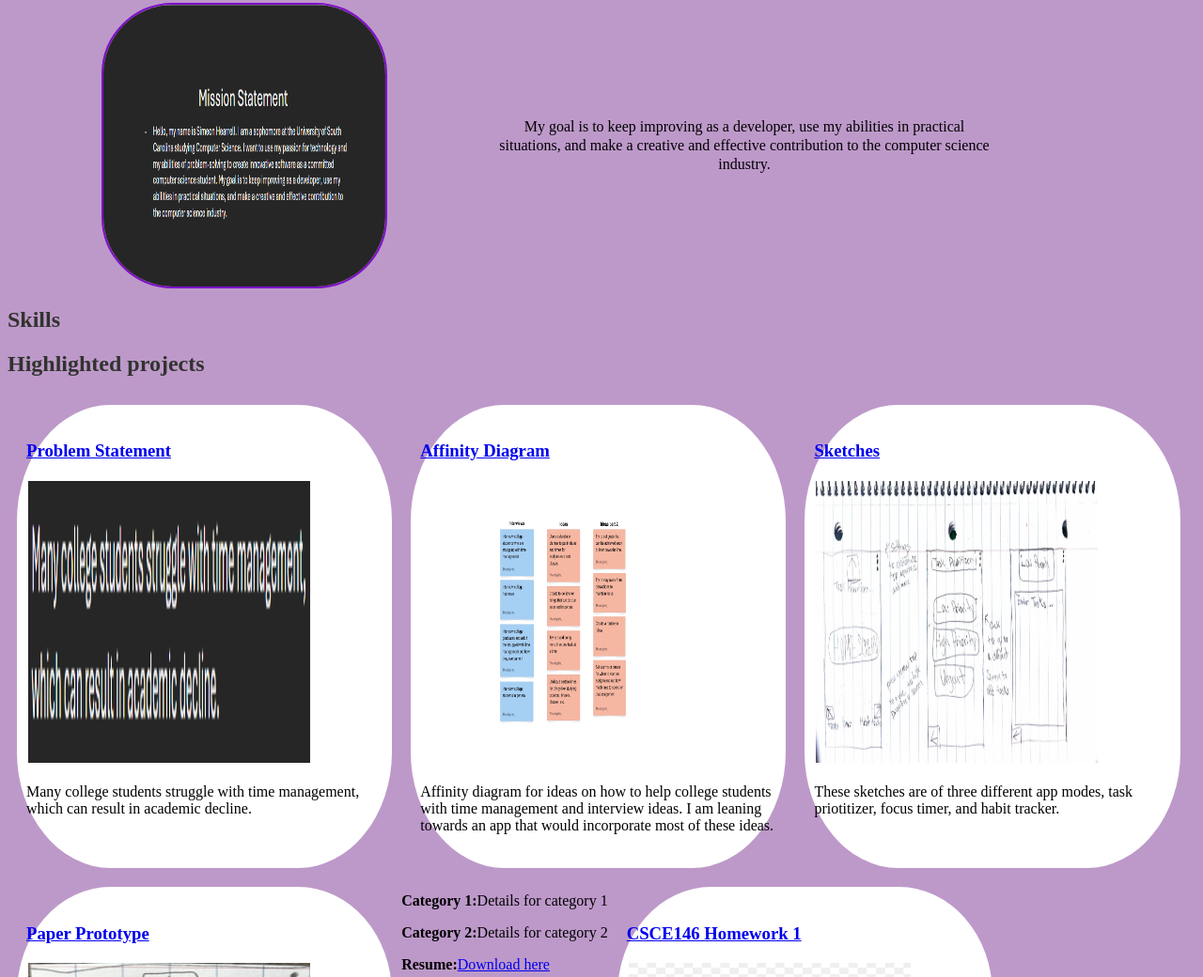
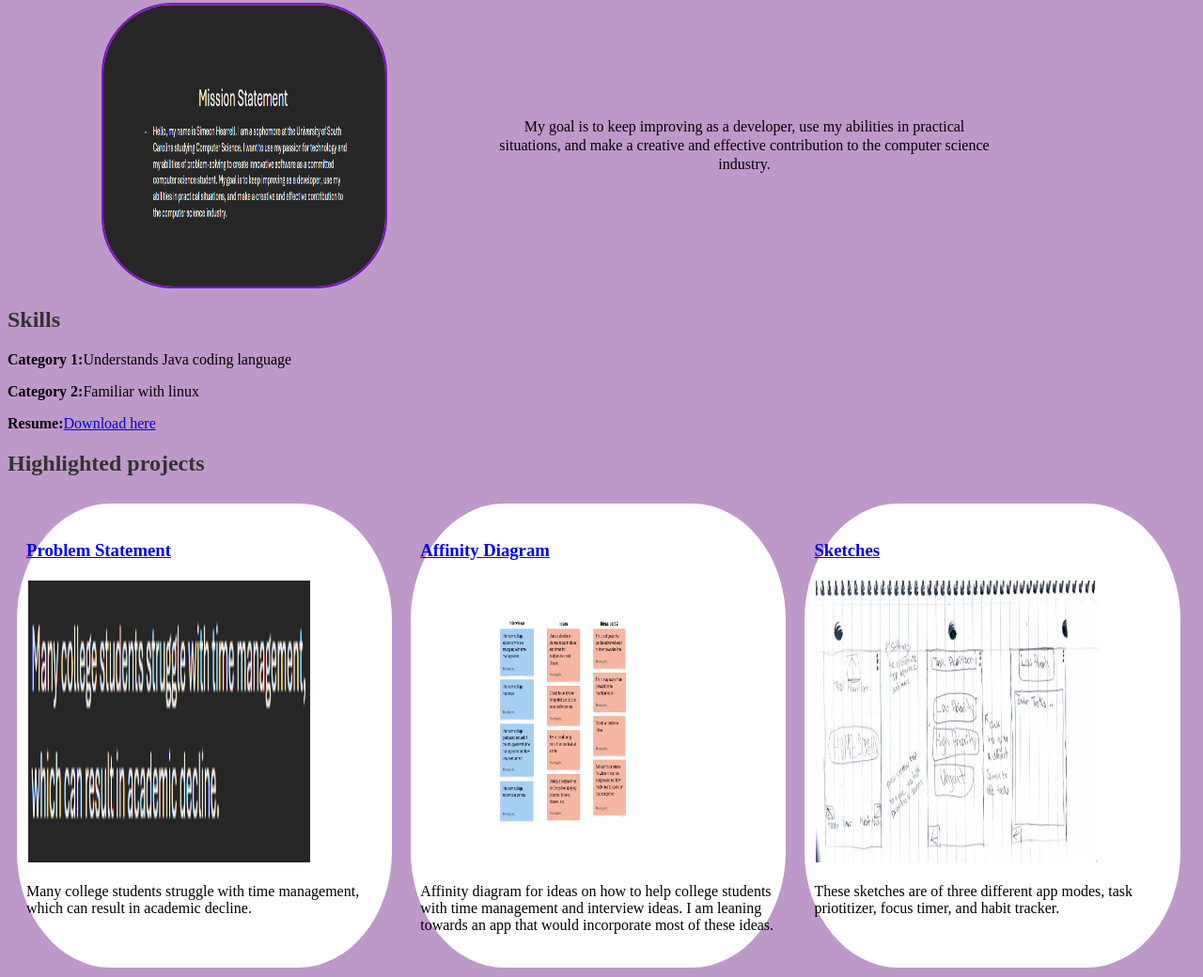
Before and after one commit to SHearrell/SHearrell.github.io, a plain HTML site: page index.html in a window 1280 px wide. Shown: the part 124-1164 px from the top of the page at 94% size. Drawn offline with Linux system fonts and the light colour scheme.

Commit message:
Add files via upload

```diff
--- a/index.html
+++ b/index.html
@@ -17,7 +17,11 @@
         </div>
 
         <h2>Skills</h2>
-        <div class="skills"></div>
+        <div class = "skills">
+            <p><b>Category 1:</b>Understands Java coding language</p>
+            <p><b>Category 2:</b>Familiar with linux</p>
+            <p><b>Resume:</b><a href="files/Rough Draft Resume (3).pdf">Download here</a></p>
+            </div>
 
         <h2>Highlighted projects</h2>
         <div class= "projects">
@@ -64,12 +68,6 @@
                 <p>This is a paper prototype of how the app would work. </p>
                 </section>
 
-                <div class = "skills">
-                    <p><b>Category 1:</b>Details for category 1</p>
-                    <p><b>Category 2:</b>Details for category 2</p>
-                    <p><b>Resume:</b><a href="files/Rough Draft Resume (3).pdf">Download here</a></p>
-                    </div>
-
                 <section class="project">
                     <a href="https://github.com/SHearrell/CSCE146">
                         <h3>CSCE146 Homework 1</h3>
@@ -79,6 +77,7 @@
                     </a>
                         <p>Example java code from CSCE146</p>
                         </section>
+
         </div>
 
         <h2>Contact me</h2>
```
